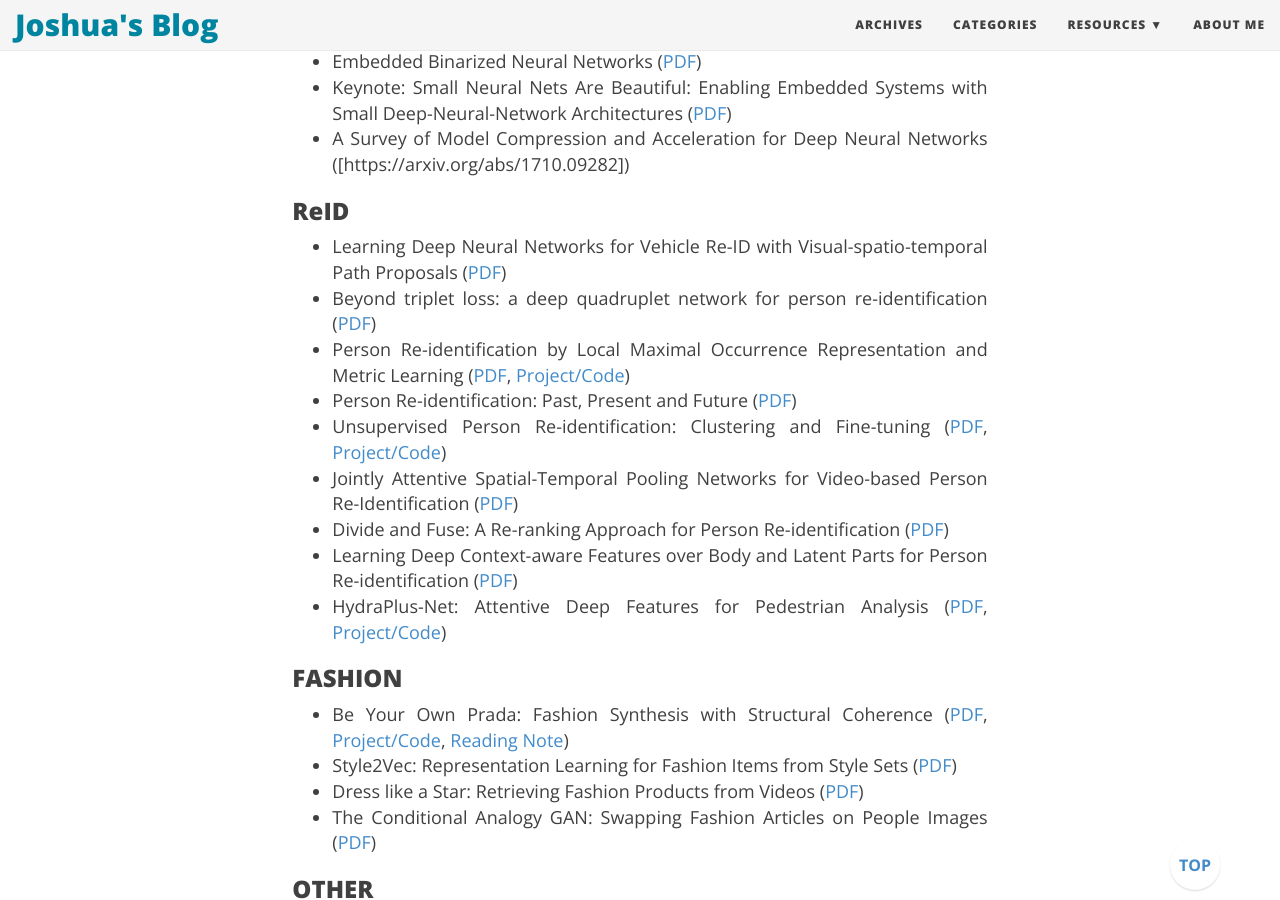
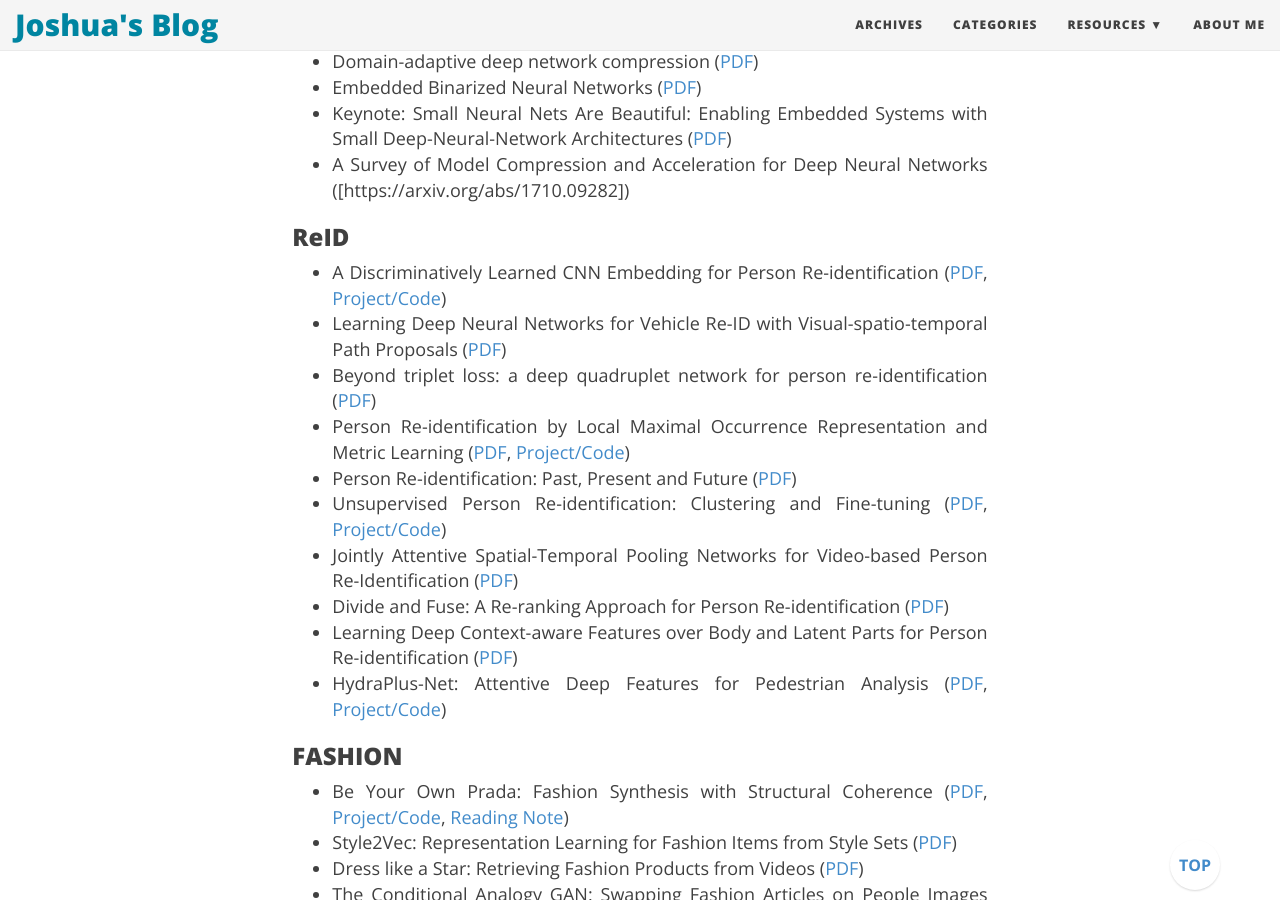
Before and after one commit to joshua19881228/joshua19881228.github.io, a Jekyll site: the page built from _posts/Computer_Vision/2016-08-25-my-jumble-of-computer-vision.md, in a window 1280 px wide and 900 px high, scrolled down 18468 px. Built offline with Jekyll 4.4.1, drawn with Linux system fonts in a browser that asks for light colours; nearby versions of some CDN libraries; comment, search, counter and statistics services are not loaded; some of the changed text lies outside the part shown.

Commit message:
update post

```diff
--- a/_posts/Computer_Vision/2016-08-25-my-jumble-of-computer-vision.md
+++ b/_posts/Computer_Vision/2016-08-25-my-jumble-of-computer-vision.md
@@ -183,6 +183,7 @@
 
 ### ACTION RECOGNITION/EVENT DETECTION/VIDEO ###
 
+* Attentional Pooling for Action Recognition ([PDF](https://arxiv.org/abs/1711.01467), [Project/Code](https://github.com/rohitgirdhar/AttentionalPoolingAction))
 * Pooling the Convolutional Layers in Deep ConvNets for Action Recognition ([PDF](http://arxiv.org/abs/1511.02126), [Reading Note](http://joshua881228.webfactional.com/blog_reading-note-pooling-the-convolutional-layers-in-deep-convnets-for-action-recognition_73/))
 * Two-Stream Convolutional Networks for Action Recognition in Videos ([PDF](http://arxiv.org/abs/1406.2199), [Reading Note](http://joshua881228.webfactional.com/blog_reading-note-two-stream-convolutional-networks-for-action-recognition-in-videos_71/))
 * YouTube-8M: A Large-Scale Video Classification Benchmark ([PDF](https://arxiv.org/abs/1609.08675), [Project/Code](http://research.google.com/youtube8m))
@@ -463,6 +464,7 @@
 
 ### ReID ###
 
+* A Discriminatively Learned CNN Embedding for Person Re-identification ([PDF](https://arxiv.org/abs/1611.05666), [Project/Code](https://github.com/layumi/2016_person_re-ID))
 * Learning Deep Neural Networks for Vehicle Re-ID with Visual-spatio-temporal Path Proposals ([PDF](https://arxiv.org/abs/1708.03918))
 * Beyond triplet loss: a deep quadruplet network for person re-identification ([PDF](https://arxiv.org/abs/1704.01719))
 * Person Re-identification by Local Maximal Occurrence Representation and Metric Learning ([PDF](http://www.cbsr.ia.ac.cn/users/scliao/papers/Liao-CVPR15-LOMO-XQDA.pdf), [Project/Code](http://www.cbsr.ia.ac.cn/users/scliao/projects/lomo_xqda/))
```
